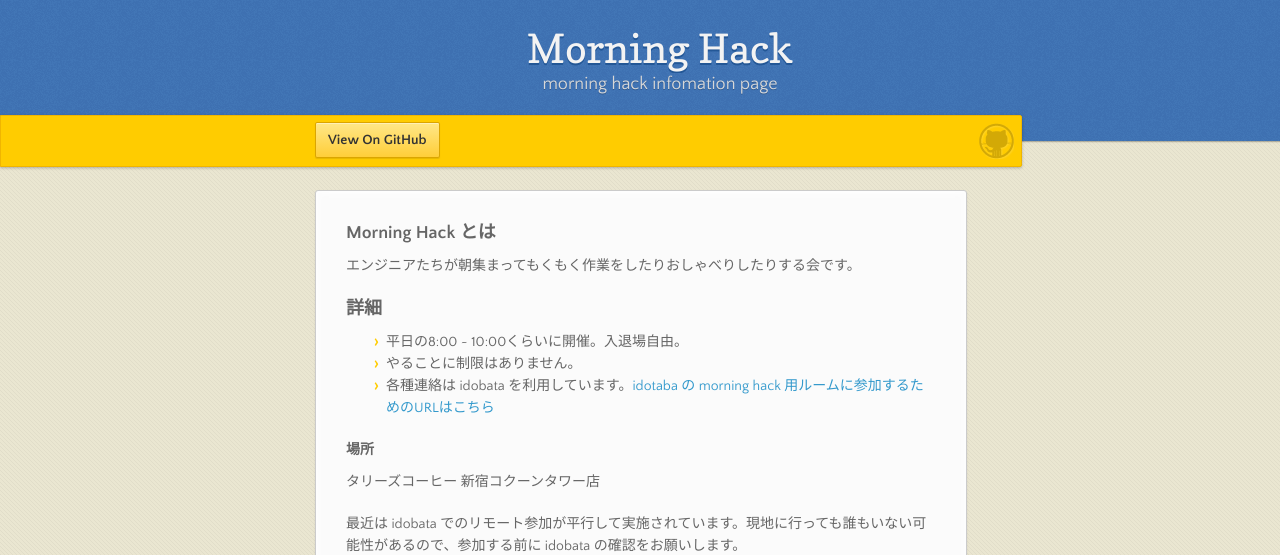
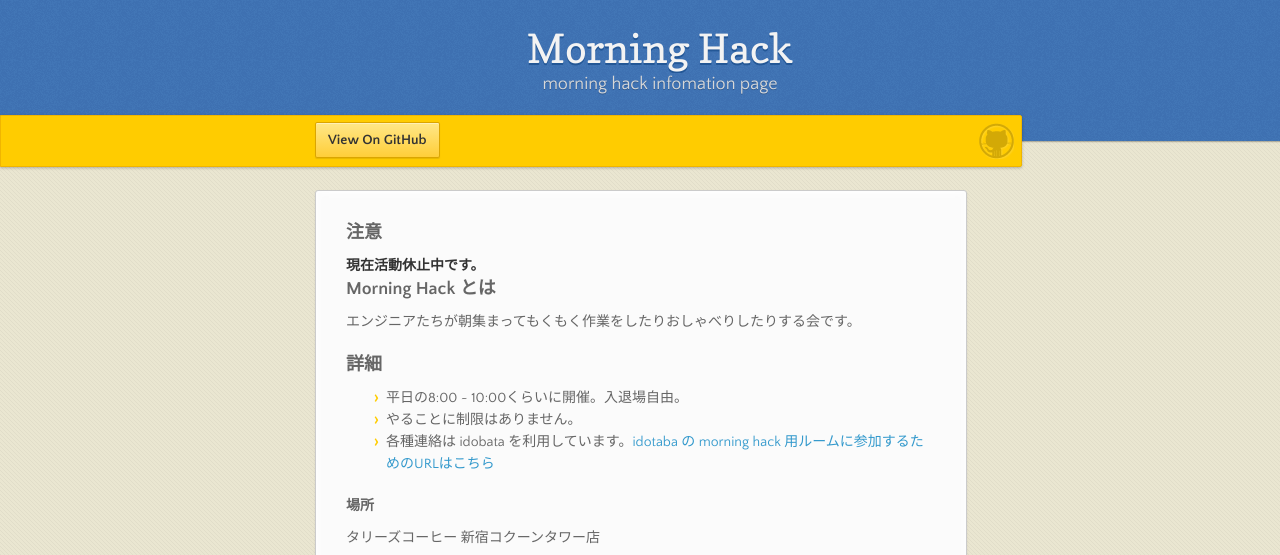
Before and after one commit to morning-hack/morning-hack.github.io, a plain HTML site: page index.html in a window 1280 px wide. Shown: the top 555 px of the page. Drawn offline with nearby package versions, Linux system fonts and the light colour scheme.

Commit message:
Add caution

```diff
--- a/index.html
+++ b/index.html
@@ -32,6 +32,9 @@
         <ul></ul>
       </nav>
       <section>
+        <h3>注意</h3>
+        <strong>現在活動休止中です。</strong>
+
         <h3>
 <a name="morning-hack-%E3%81%A8%E3%81%AF" class="anchor" href="#morning-hack-%E3%81%A8%E3%81%AF"><span class="octicon octicon-link"></span></a>Morning Hack とは</h3>
 
```
